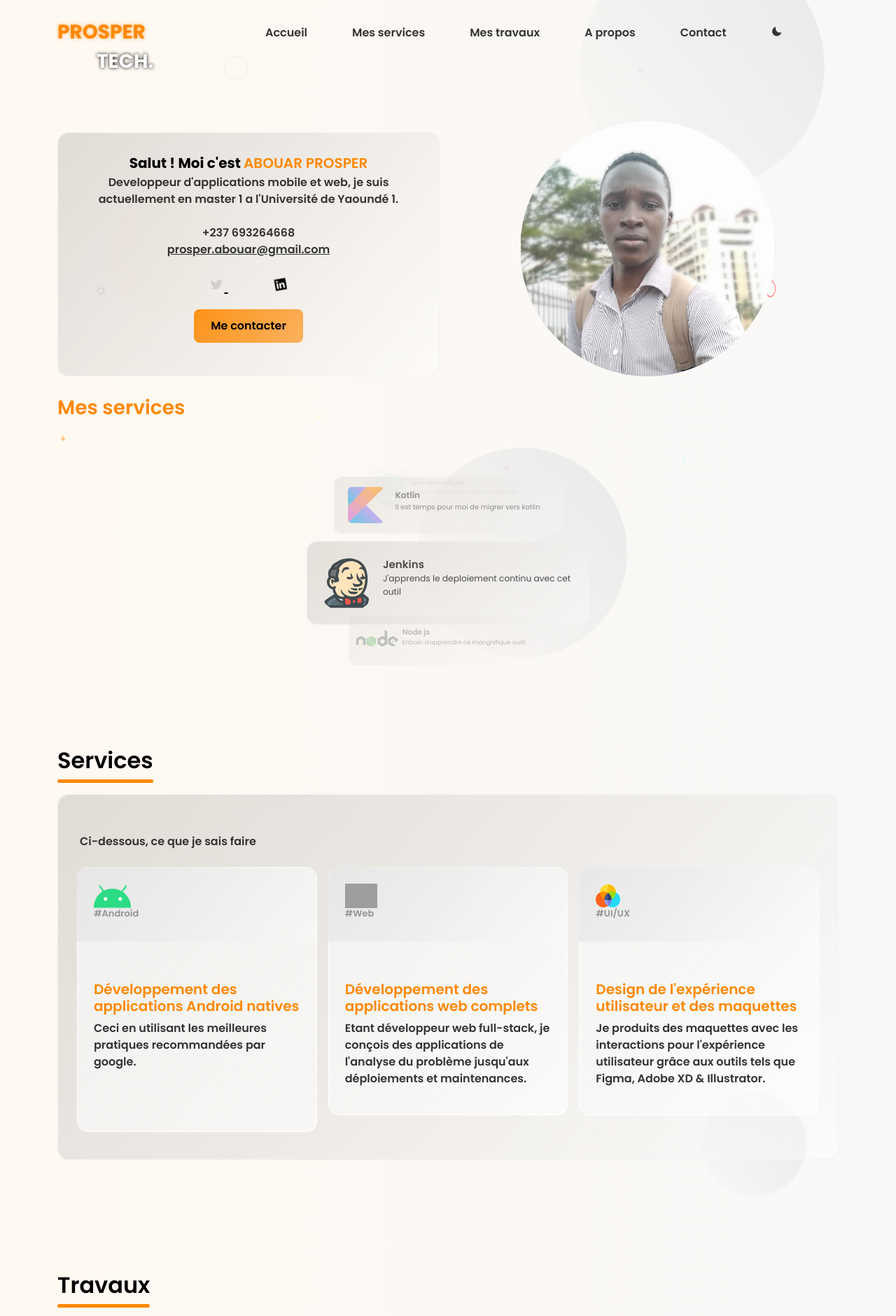
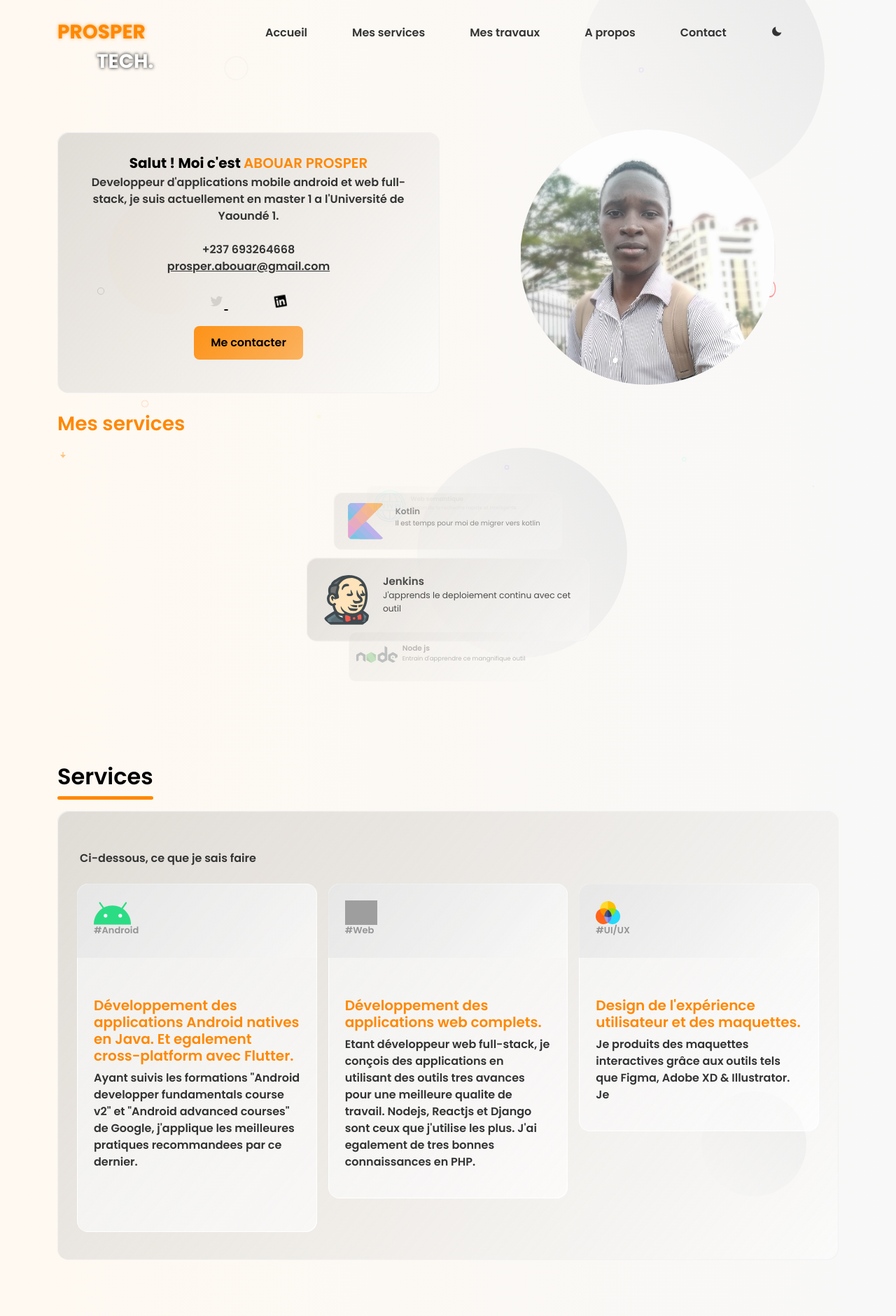
Before and after one commit to 4kpros/prospertech, a Django app: page / in a window 1280 px wide. Shown: the top 1881 px of the page at 70% size. Run offline with Django 3.2, Linux system fonts and the light colour scheme; grey boxes are pictures that could not be loaded.

Commit message:
Final UI update

```diff
--- a/templates/pages/home.html
+++ b/templates/pages/home.html
@@ -62,7 +62,7 @@
                                 <span class="my-card__name">ABOUAR PROSPER</span>
                             </h2>
                             <p class="my-card__text">
-                                Developpeur d'applications mobile et web,
+                                Developpeur d'applications mobile android et web full-stack,
                                 je suis actuellement en master 1 a l'Université de Yaoundé 1.
                                 <br>
                                 <br>+237 693264668
@@ -175,10 +175,10 @@
                                         </div>
                                         <div class="my__bottom">
                                             <h3 class="my__service__title">
-                                                Développement des applications Android natives
+                                                Développement des applications Android natives en Java. Et egalement cross-platform avec Flutter.
                                             </h3>
                                             <p class="my_service_text">
-                                                Ceci en utilisant les meilleures pratiques recommandées par google.
+                                                Ayant suivis les formations "Android developper fundamentals course v2" et "Android advanced courses" de Google, j'applique les meilleures pratiques recommandees par ce dernier.
                                             </p>
                                             <br><br>
                                         </div>
@@ -194,10 +194,11 @@
                                         </div>
                                         <div class="my__bottom">
                                             <h3 class="my__service__title">
-                                                Développement des applications web complets
+                                                Développement des applications web complets.
                                             </h3>
                                             <p class="my_service_text">
-                                                Etant développeur web full-stack, je conçois des applications de l'analyse du problème jusqu'aux déploiements et maintenances.
+                                                Etant développeur web full-stack, je conçois des applications en utilisant des outils tres avances pour une meilleure qualite de travail.
+                                                Nodejs, Reactjs et Django sont ceux que j'utilise les plus. J'ai egalement de tres bonnes connaissances en PHP.
                                             </p>
                                         </div>
                                     </div>
@@ -212,10 +213,10 @@
                                         </div>
                                         <div class="my__bottom">
                                             <h3 class="my__service__title">
-                                                Design de l'expérience utilisateur et des maquettes
+                                                Design de l'expérience utilisateur et des maquettes.
                                             </h3>
                                             <p class="my_service_text">
-                                                Je produits des maquettes avec les interactions pour l'expérience utilisateur grâce aux outils tels que Figma, Adobe XD & Illustrator.
+                                                Je produits des maquettes interactives grâce aux outils tels que Figma, Adobe XD & Illustrator. Je
                                             </p>
                                         </div>
                                     </div>
@@ -274,7 +275,7 @@
                     <div class="my-card__about__glass">
                         <p class="my-card__about__text">
                             <br>Actuellement étudiant en Master 1, Je travaille sur les projets académiques et personnels pour étoffer mon CV.
-                            <br>J'ai actuellement plus d'un an dans le développement mobile Android et web avec Django. Ce site par exemple a été réalise en utilisant le Framework Django.
+                            <br>J'ai plus d'un an dans le développement mobile Android en Java et web en Django.
                             <br>Mes applications se demarquent par une experience utilisateur amelioree et de tres bonnes performances.
                             <br>Mon intérêt non professionnel inclus le football, les voyages et un peu de lecture
                         </p>
```
